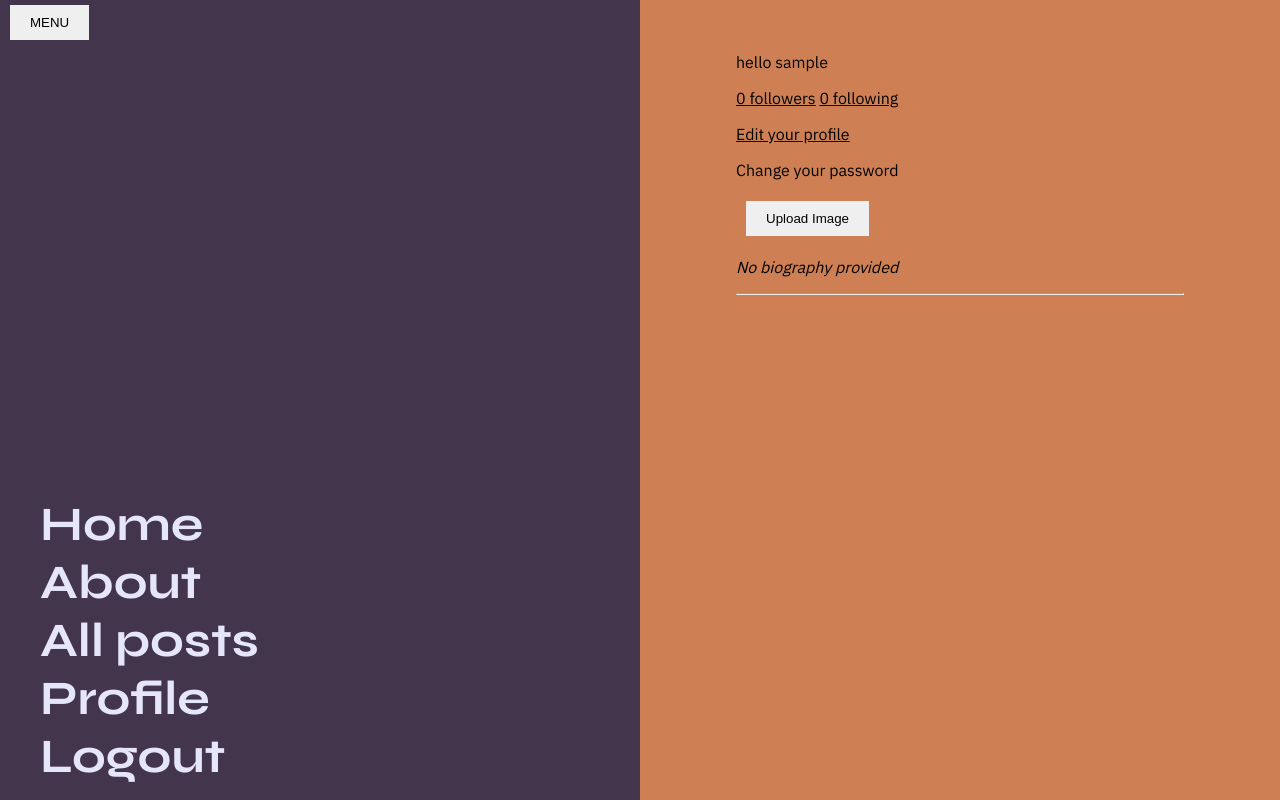
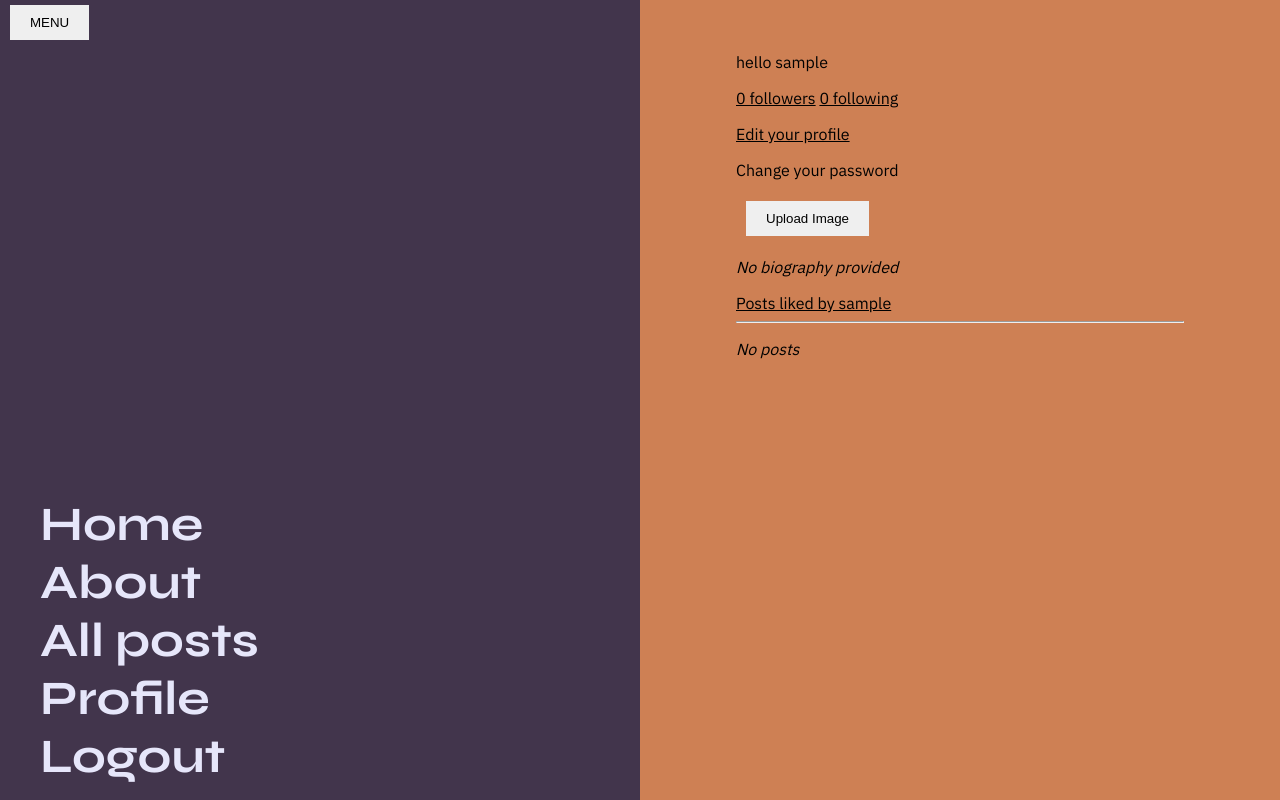
Before and after one commit to softscienceprojects/letters-of-recommendation, a Flask app: a page that uses app/templates/user.html in a window 1280 px wide. Run offline with Flask 2, Linux system fonts and the light colour scheme; the visitor is signed in with stand-in values (Sample User, id 1); data comes from the database, SQL or seed files in the repository; data that the repository does not hold is empty; some libraries are stand-ins or nearby versions; some web fonts are replaced.

Commit message:
posts liked by user

```diff
--- a/app/main/routes.py
+++ b/app/main/routes.py
@@ -45,9 +45,10 @@ def posts():
             tag = find_tag(request.args.get('tag'))
             posts = get_posts_for_tag(tag.id)
         elif request.args.get('user_id'):
-            posts = Post.query.filter_by(user_id=request.args.get('user_id'))
-        # elif request.args.get('liked'):
-        #     posts = Post.query.filter_by()
+            posts = Post.query.filter_by(user_id=request.args.get('user_id')).order_by(Post.datePosted.desc()).all()
+        elif request.args.get('liked'):
+            user = User.query.filter_by(username=request.args.get('liked')).first()
+            posts = user.liked_posts.order_by(Post.datePosted.desc()).all()
         else:
             posts = []
             message = "not found"
--- a/app/models/__init__.py
+++ b/app/models/__init__.py
@@ -65,14 +65,10 @@ def get_or_create_by(model, **kwargs):
         return instance
 
 def find_tag(tag_name):
-        #assuming this is a string, from request params
+    #assuming this is a string, from request params
     tag = Tag.query.filter_by(name=tag_name).first()
     return tag
-    # postTags.select(postTags.c.post_id==1)
-    # postTags.select(postTags.c.tag_id==1)
 
-## can we be combined into one???
-## see above. Do we work? to test
 def get_tags_for_post(post_id):
     #return Tag.query.join(postTags, (postTags.c.post_id == post_id)).all()
     post = Post.query.filter_by(id=post_id).first()
--- a/app/static/css/base.css
+++ b/app/static/css/base.css
@@ -23,6 +23,9 @@ body {
 }
 
 .splash {
+    height: 100vh;
+    overflow-y: scroll;
+    overflow-x: hidden;
     display: flex;
     flex-direction: column-reverse;
 }
--- a/app/templates/user.html
+++ b/app/templates/user.html
@@ -20,12 +20,15 @@
             {% else %}
                 <p><em>No biography provided</em></p>
             {% endif %}
+            <a href="{{ url_for('main.posts', liked=user.username) }}">Posts liked by {{user.username}}</a>
             <hr />
-            {% for post in feed %}
-                <p><a href="{{ url_for('main.post', post_id=post.id) }}">{{ post.title }}</a></p>
-            {% endfor %}
-
-
+            {% if feed %}
+                {% for post in feed %}
+                    <p><a href="{{ url_for('main.post', post_id=post.id) }}">{{ post.title }}</a></p>
+                {% endfor %}
+            {% else %}
+                <p><em>No posts</em></p>
+            {% endif %}
 
         {% elif not current_user.is_following(user) %}
             <p><a href="{{ url_for('main.follow', username=user.username) }}">follow</a></p>
```
Also changed, not shown: app/__init__.py (+0 -7 lines).
